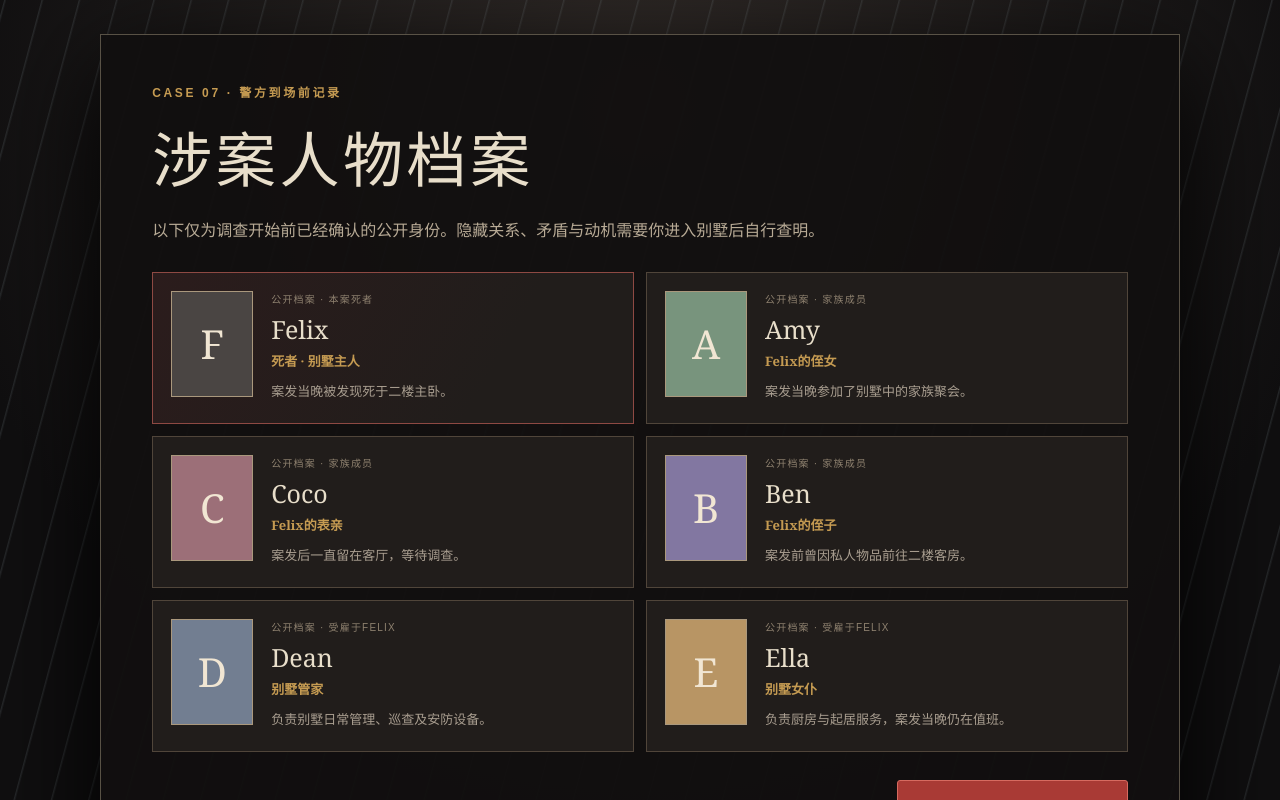
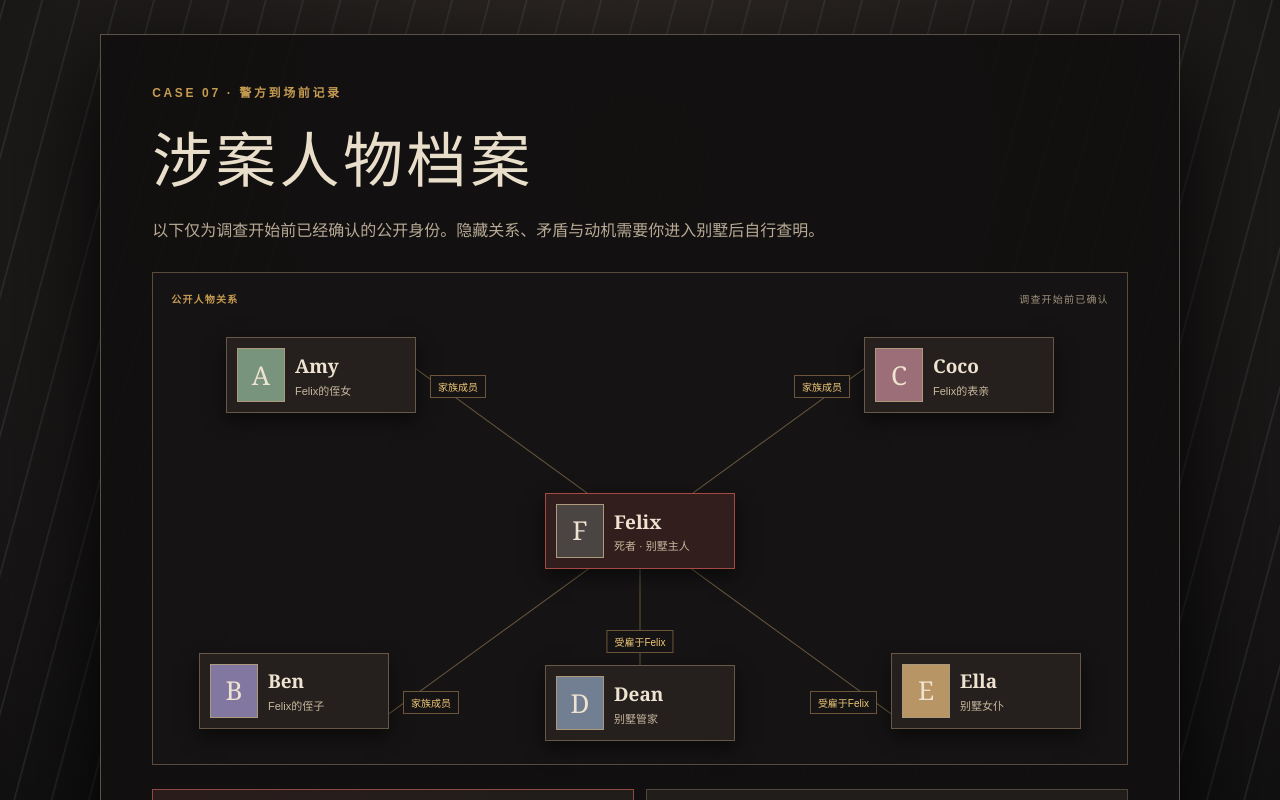
Before and after one commit to equalsdaniel/CS247G-P2, a Next.js app: page / in a window 1280 px wide. Both pictures are taken after a click on the button "进入别墅". Shown: the top 800 px of the page. Built offline with nearby package versions, Linux system fonts and the light colour scheme.

Commit message:
Add readable character relationship map

```diff
--- a/app/game-client.tsx
+++ b/app/game-client.tsx
@@ -221,6 +221,31 @@ const publicProfiles = [
     en: { role: "Villa Maid", relation: "Employed by Felix", note: "Responsible for kitchen and household service; on duty that night." },
   },
 ] as const;
+
+function RelationshipProfiles({ lang }: { lang: Lang }) {
+  const felix = publicProfiles[0];
+  const others = publicProfiles.slice(1);
+  return <>
+    <section className="relationship-section" aria-label={lang === "zh" ? "人物关系图" : "Relationship map"}>
+      <div className="relationship-heading"><b>{lang === "zh" ? "公开人物关系" : "KNOWN RELATIONSHIPS"}</b><span>{lang === "zh" ? "调查开始前已确认" : "Confirmed before investigation"}</span></div>
+      <div className="relationship-map">
+        <div className="relation-line line-amy"/><div className="relation-line line-coco"/><div className="relation-line line-ben"/><div className="relation-line line-dean"/><div className="relation-line line-ella"/>
+        <article className="relation-person relation-felix victim"><div className="relation-avatar" style={{background:felix.color}}>F</div><div><b>Felix</b><span>{lang === "zh" ? "死者 · 别墅主人" : "Victim · Villa Owner"}</span></div></article>
+        {others.map(profile => <article className={`relation-person relation-${profile.id}`} key={profile.id}>
+          <div className="relation-avatar" style={{background:profile.color}}>{profile.name[0]}</div>
+          <div><b>{profile.name}</b><span>{profile[lang].role}</span></div>
+          <em>{profile[lang].relation}</em>
+        </article>)}
+      </div>
+    </section>
+    <div className="profile-grid compact">
+      {publicProfiles.map(profile => { const copy=profile[lang]; return <article className={`profile-card ${profile.id === "felix" ? "victim" : ""}`} key={profile.id}>
+        <div className="profile-mark" style={{background:profile.color}}>{profile.name[0]}</div>
+        <div className="profile-copy"><span>{copy.relation}</span><h2>{profile.name}</h2><strong>{copy.role}</strong><p>{copy.note}</p></div>
+      </article>; })}
+    </div>
+  </>;
+}
 
 const ui = {
   zh: {
@@ -653,22 +678,7 @@ export default function GameClient() {
           <p className="eyebrow">CASE 07 · {ui[lang].profilesEyebrow}</p>
           <h1 id="profiles-title">{ui[lang].profilesTitle}</h1>
           <p className="profiles-intro">{ui[lang].profilesIntro}</p>
-          <div className="profile-grid">
-            {publicProfiles.map((profile) => {
-              const copy = profile[lang];
-              return (
-                <article className={`profile-card ${profile.id === "felix" ? "victim" : ""}`} key={profile.id}>
-                  <div className="profile-mark" style={{ background: profile.color }}>{profile.name.slice(0, 1)}</div>
-                  <div className="profile-copy">
-                    <span>{ui[lang].publicRecord} · {copy.relation}</span>
-                    <h2>{profile.name}</h2>
-                    <strong>{copy.role}</strong>
-                    <p>{copy.note}</p>
-                  </div>
-                </article>
-              );
-            })}
-          </div>
+          <RelationshipProfiles lang={lang}/>
           <div className="profiles-actions">
             <button className="primary-button large" onClick={() => { startMusic(); setProfilesOpen(false); setStarted(true); }}>{ui[lang].enterAfterProfiles}</button>
           </div>
@@ -719,22 +729,7 @@ export default function GameClient() {
             <p className="eyebrow">CASE 07 · {ui[lang].profilesEyebrow}</p>
             <h1 id="profiles-modal-title">{ui[lang].profilesTitle}</h1>
             <p className="profiles-intro">{ui[lang].profilesIntro}</p>
-            <div className="profile-grid">
-              {publicProfiles.map((profile) => {
-                const copy = profile[lang];
-                return (
-                  <article className={`profile-card ${profile.id === "felix" ? "victim" : ""}`} key={profile.id}>
-                    <div className="profile-mark" style={{ background: profile.color }}>{profile.name.slice(0, 1)}</div>
-                    <div className="profile-copy">
-                      <span>{ui[lang].publicRecord} · {copy.relation}</span>
-                      <h2>{profile.name}</h2>
-                      <strong>{copy.role}</strong>
-                      <p>{copy.note}</p>
-                    </div>
-                  </article>
-                );
-              })}
-            </div>
+            <RelationshipProfiles lang={lang}/>
           </section>
         </div>
       )}
--- a/app/globals.css
+++ b/app/globals.css
@@ -40,7 +40,21 @@ button { cursor: pointer; }
 .profiles-file { position: relative; z-index: 1; width: min(1080px, 100%); margin: auto; padding: clamp(28px, 4vw, 52px); background: rgba(17,15,15,.94); border: 1px solid rgba(217,199,166,.36); box-shadow: 0 30px 100px #000; }
 .profiles-file > h1 { margin: 0; font-size: clamp(38px, 5vw, 60px); font-weight: 500; letter-spacing: .06em; }
 .profiles-intro { max-width: 760px; margin: 12px 0 28px; color: #b8ab96; line-height: 1.75; }
+.relationship-section { margin: 4px 0 24px; padding: 18px; background: #151313; border: 1px solid #594a3d; }
+.relationship-heading { display: flex; justify-content: space-between; color: #9f927e; font: 10px Arial,sans-serif; letter-spacing: .12em; }
+.relationship-heading b { color: var(--gold); }
+.relationship-map { position: relative; height: 430px; max-width: 900px; margin: 10px auto 0; }
+.relation-person { position: absolute; z-index: 2; width: 190px; min-height: 76px; display: flex; align-items: center; gap: 10px; padding: 10px; color: #eee3d0; background: #25201d; border: 1px solid #675746; box-shadow: 0 7px 18px #0008; }
+.relation-person.victim { border-color: #a34a43; background: #321e1d; }
+.relation-avatar { width: 48px; height: 54px; flex: 0 0 auto; display: grid; place-items: center; border: 1px solid #ad9a7d; font-size: 26px; }
+.relation-person b,.relation-person span { display:block; }.relation-person b { font-size:19px; }.relation-person span { margin-top:3px; color:#c8b89e; font:11px/1.35 Arial,sans-serif; }
+.relation-person em { position:absolute; padding:3px 7px; color:#f0c979; background:#151313; border:1px solid #6b5639; font:normal 10px Arial,sans-serif; white-space:nowrap; }
+.relation-felix { left:50%; top:50%; transform:translate(-50%,-50%); }.relation-amy { left:4%; top:5%; }.relation-coco { right:4%; top:5%; }.relation-ben { left:1%; bottom:4%; }.relation-dean { left:50%; bottom:1%; transform:translateX(-50%); }.relation-ella { right:1%; bottom:4%; }
+.relation-amy em,.relation-ben em { left:100%; top:50%; margin-left:15px; }.relation-coco em,.relation-ella em { right:100%; top:50%; margin-right:15px; }.relation-dean em { bottom:100%; left:50%; transform:translateX(-50%); margin-bottom:13px; }
+.relation-line { position:absolute; z-index:1; left:50%; top:50%; height:1px; background:#856e4e; transform-origin:left center; opacity:.75; }
+.line-amy { width:330px; transform:rotate(216deg); }.line-coco { width:330px; transform:rotate(324deg); }.line-ben { width:330px; transform:rotate(144deg); }.line-dean { width:170px; transform:rotate(90deg); }.line-ella { width:330px; transform:rotate(36deg); }
 .profile-grid { display: grid; grid-template-columns: repeat(2, 1fr); gap: 12px; }
+.profile-grid.compact .profile-card { min-height:120px; padding:14px; }.profile-grid.compact .profile-mark { width:64px; min-width:64px; height:86px; }.profile-grid.compact .profile-copy p { margin-top:5px; }
 .profile-card { min-height: 152px; display: flex; gap: 18px; padding: 18px; background: #211d1b; border: 1px solid #50453a; }
 .profile-card.victim { border-color: #8e4943; background: linear-gradient(120deg, #2b1c1c, #211d1b 70%); }
 .profile-mark { width: 82px; min-width: 82px; height: 106px; display: grid; place-items: center; color: #f1e6d3; border: 1px solid #aa987d; font-size: 40px; }
@@ -176,6 +190,7 @@ kbd { color: #18120d; background: #e3d3b7; border-radius: 2px; padding: 2px 7px;
   .title-card { padding: 42px 24px; }
   .profiles-screen { padding: 14px; overflow: auto; }
   .profiles-file { padding: 46px 18px 24px; }
+  .relationship-section { padding:12px; overflow-x:auto; }.relationship-map { width:760px; height:400px; transform-origin:left top; }.relationship-heading { position:sticky; left:0; width:100%; }
   .profile-grid { grid-template-columns: 1fr; }
   .profile-card { min-height: 132px; padding: 14px; gap: 13px; }
   .profile-mark { width: 62px; min-width: 62px; height: 88px; font-size: 30px; }
```
